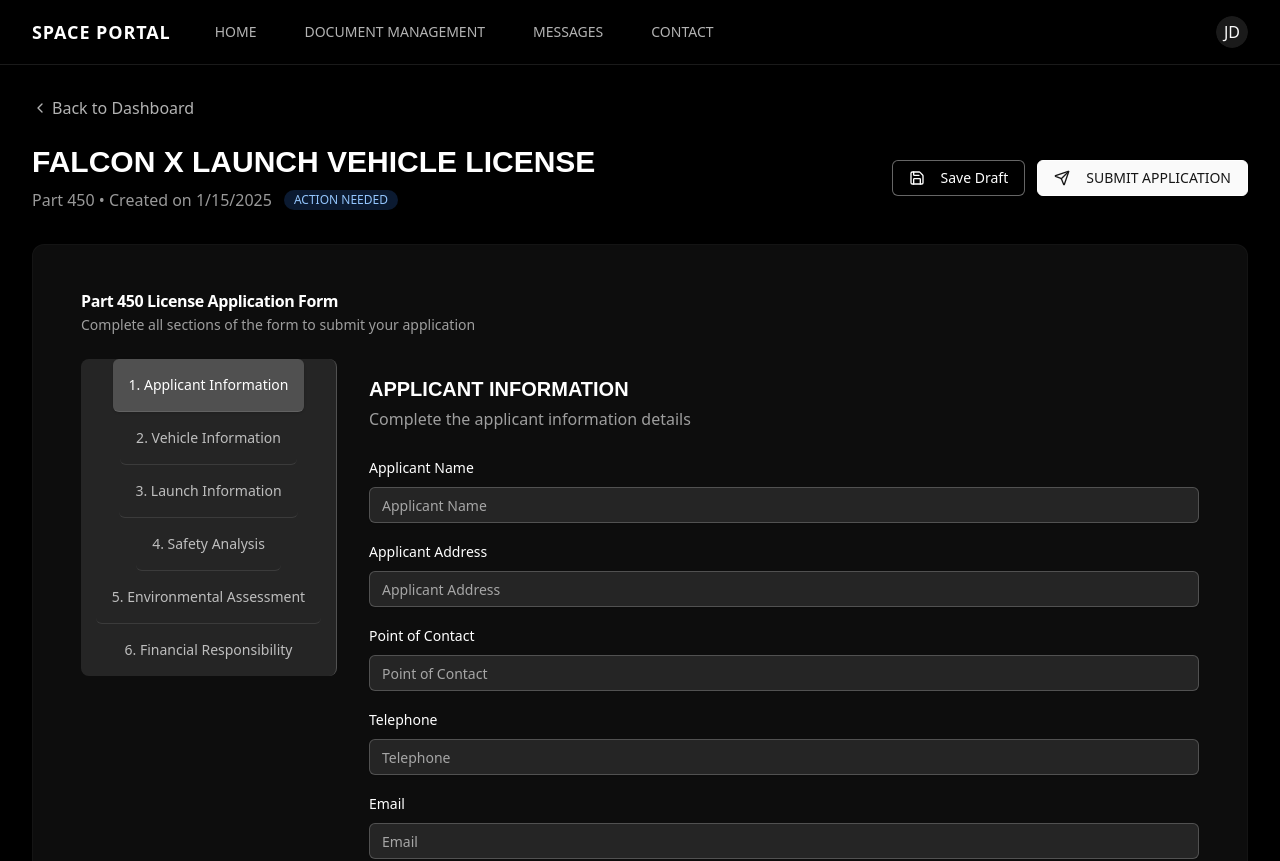
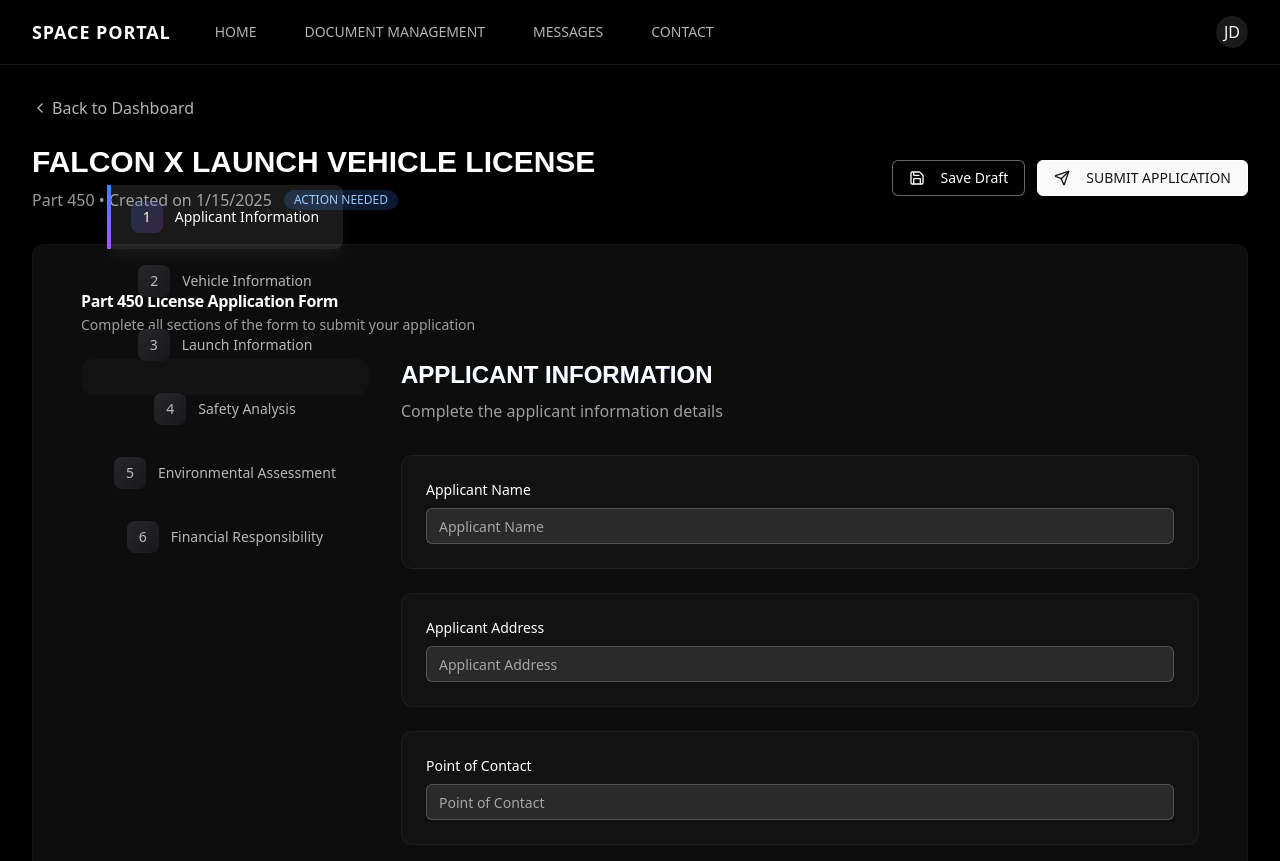
Before and after one commit to rohansat/spli, a Next.js app in the folder space-portal/: page /applications/app-1 in a window 1280 px wide. Shown: the top 861 px of the page. Built offline with nearby package versions, Linux system fonts and the light colour scheme; a web font is replaced by a local one.

Commit message:
feat: enhance vertical tabs design with modern UI elements

```diff
--- a/space-portal/src/app/(dashboard)/applications/[id]/page.tsx
+++ b/space-portal/src/app/(dashboard)/applications/[id]/page.tsx
@@ -196,39 +196,60 @@ export default function ApplicationPage() {
           </CardDescription>
         </CardHeader>
         <CardContent>
-          <Tabs value={activeTab} onValueChange={setActiveTab} className="flex">
-            <TabsList className="bg-white/10 p-0 flex flex-col w-64 h-fit border-r border-white/20">
+          <Tabs value={activeTab} onValueChange={setActiveTab} className="flex gap-8">
+            <div className="w-72 relative">
+              <TabsList className="bg-zinc-900/50 rounded-xl p-2 flex flex-col w-full sticky top-4">
                 {part450FormTemplate.sections.map((section, index) => (
                   <TabsTrigger
                     key={`section-${index}`}
                     value={`section-${index}`}
-                  className="data-[state=active]:bg-white/20 data-[state=active]:text-white px-4 py-4 text-white/70 justify-start text-left border-b border-white/10 last:border-b-0"
+                    className="relative data-[state=active]:bg-white/10 data-[state=active]:text-white
+                    data-[state=active]:before:content-[''] data-[state=active]:before:absolute data-[state=active]:before:left-0
+                    data-[state=active]:before:top-0 data-[state=active]:before:h-full data-[state=active]:before:w-1
+                    data-[state=active]:before:bg-gradient-to-b data-[state=active]:before:from-blue-500 data-[state=active]:before:to-purple-500
+                    data-[state=active]:shadow-lg data-[state=active]:shadow-white/5
+                    px-6 py-4 text-white/70 justify-start text-left rounded-lg transition-all duration-200
+                    hover:bg-white/5 hover:text-white group"
                   >
-                  {index + 1}. {section.title}
+                    <div className="flex items-center space-x-3">
+                      <span className="flex items-center justify-center w-8 h-8 rounded-lg
+                        bg-gradient-to-br from-zinc-800 to-zinc-900 text-sm font-medium
+                        group-data-[state=active]:from-blue-500/20 group-data-[state=active]:to-purple-500/20
+                        group-hover:from-zinc-700 group-hover:to-zinc-800 transition-all duration-200">
+                        {index + 1}
+                      </span>
+                      <span className="font-medium">{section.title}</span>
+                    </div>
                   </TabsTrigger>
                 ))}
               </TabsList>
+            </div>
 
-            <div className="flex-1 pl-8">
+            <div className="flex-1 min-w-0">
               {part450FormTemplate.sections.map((section, sectionIndex) => (
                 <TabsContent
                   key={`section-content-${sectionIndex}`}
                   value={`section-${sectionIndex}`}
-                  className="space-y-6 pt-4 m-0"
+                  className="space-y-8 mt-0 focus-visible:outline-none focus-visible:ring-0"
                 >
-                  <div className="space-y-1 mb-4">
-                    <h2 className="text-xl font-bold text-white">{section.title}</h2>
+                  <div className="space-y-2">
+                    <h2 className="text-2xl font-bold text-white bg-gradient-to-r from-blue-500 to-purple-500 bg-clip-text text-transparent">
+                      {section.title}
+                    </h2>
                     <p className="text-white/60">
                       Complete the {section.title.toLowerCase()} details
                     </p>
                   </div>
 
-                  <div className="space-y-4">
+                  <div className="space-y-6">
                     {section.fields.map((field, fieldIndex) => (
-                      <div key={`field-${sectionIndex}-${fieldIndex}`} className="space-y-2">
+                      <div
+                        key={`field-${sectionIndex}-${fieldIndex}`}
+                        className="space-y-2 bg-zinc-900/50 p-6 rounded-xl border border-white/5 hover:border-white/10 transition-colors"
+                      >
                         <label
                           htmlFor={field.name}
-                          className="text-sm font-medium text-white"
+                          className="text-sm font-medium text-white flex items-center space-x-2"
                         >
                           {field.label}
                         </label>
@@ -237,11 +258,11 @@ export default function ApplicationPage() {
                     ))}
                   </div>
 
-                  <div className="flex justify-between pt-4">
+                  <div className="flex justify-between pt-6">
                     {sectionIndex > 0 && (
                       <Button
                         variant="outline"
-                        className="border-white/40 text-white"
+                        className="border-white/10 text-white hover:bg-white/5 transition-colors"
                         onClick={() => setActiveTab(`section-${sectionIndex - 1}`)}
                       >
                         Previous Section
@@ -249,7 +270,7 @@ export default function ApplicationPage() {
                     )}
                     {sectionIndex < part450FormTemplate.sections.length - 1 && (
                       <Button
-                        className="spacex-button ml-auto"
+                        className="bg-gradient-to-r from-blue-500 to-purple-500 text-white hover:opacity-90 transition-opacity ml-auto"
                         onClick={() => setActiveTab(`section-${sectionIndex + 1}`)}
                       >
                         Next Section
```
Lines whose indentation alone changed are shown as unchanged.
